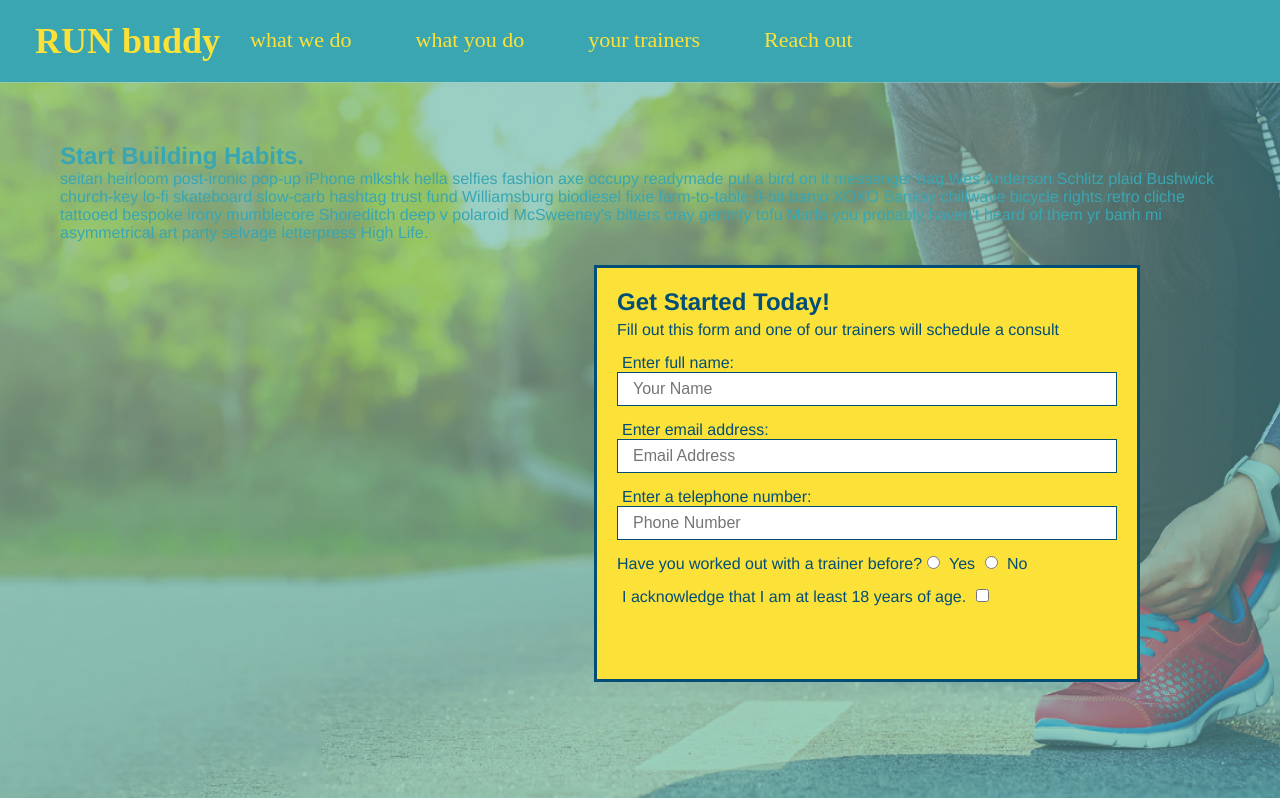
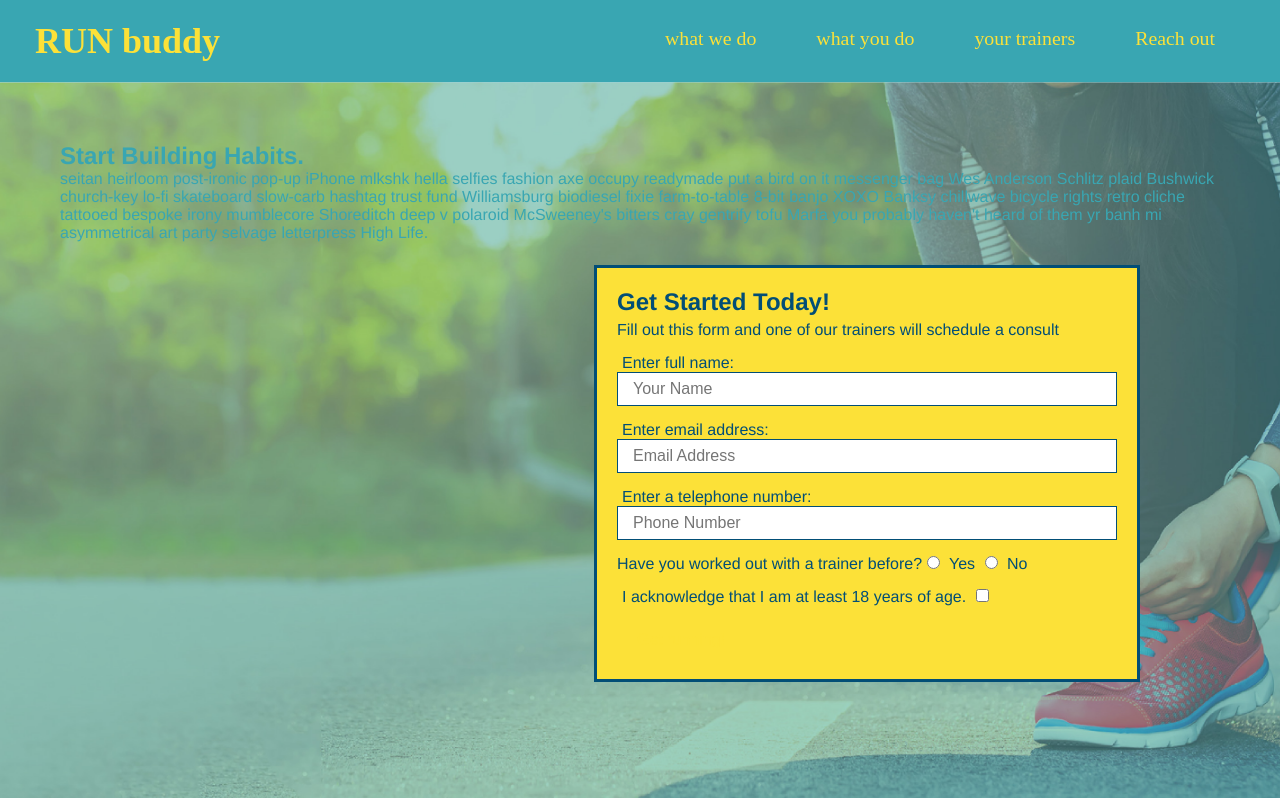
Before and after one commit to Briancasillas17/run-buddy, a plain HTML site: page index.html in a window 1280 px wide. Shown: the top 798 px of the page. Drawn offline with Linux system fonts and the light colour scheme.

Commit message:
add flexbox to header

```diff
--- a/assets/css/style.css
+++ b/assets/css/style.css
@@ -12,6 +12,8 @@ header {
 padding: 20px 35px;
 background-color: #39a6b2;
 display: flex;
+justify-content: space-between;
+flex-wrap: wrap;
 }
 header a {
 text-decoration: none;
@@ -20,13 +22,17 @@ color: #fce138;
 header nav {
 margin: 7px 0;
 }
-header nav ul li {
-display: inline;
+header nav ul {
+    display: flex;
+    flex-wrap: wrap;
+    justify-content: space-between;
+    align-items: center;
+    list-style: none;
 }
 header nav ul li a {
-margin: 0 30px;
-font-weight: lighter;
-font-size: 22px;
+    margin: 0 30px;
+    font-weight: lighter;
+    font-size: 1.55vw;
 }
 header h1 {
 font-weight: bold;
```
